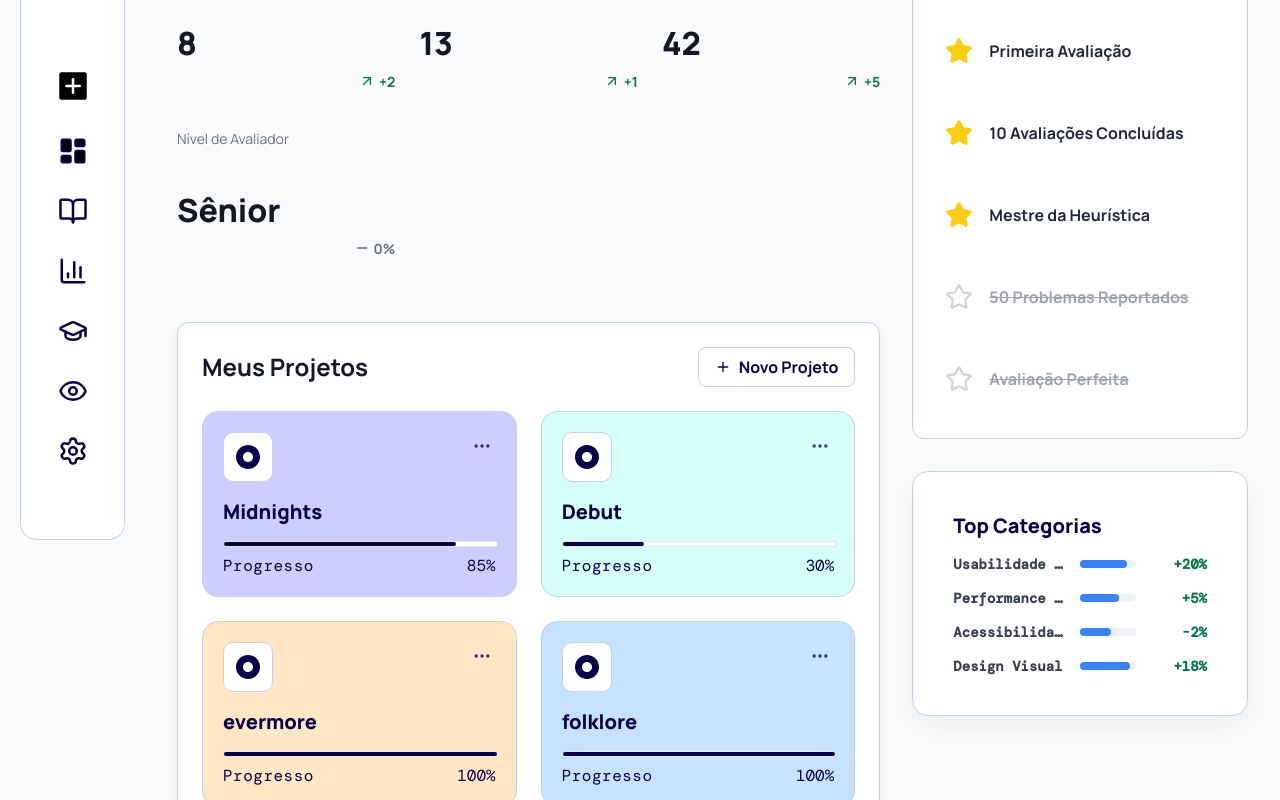
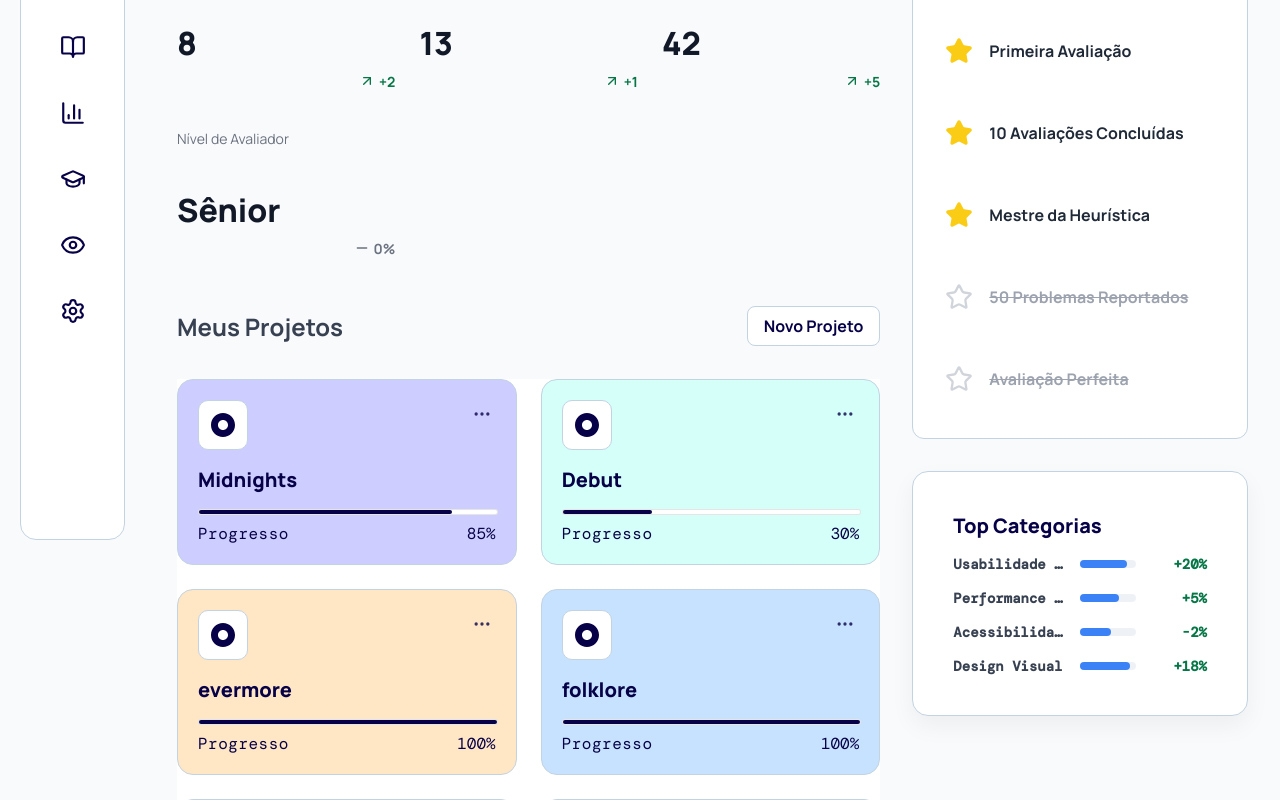
Before and after one commit to Avalista/frontend, a React (Vite) app: page /dashboard in a window 1280 px wide. Shown: the part 240-1040 px from the top of the page. Built offline with nearby package versions, Linux system fonts and the light colour scheme; sample sign-in values are in the browser's storage.

Commit message:
fix: dashboard

```diff
--- a/src/api/apiClient.ts
+++ b/src/api/apiClient.ts
@@ -1,6 +1,6 @@
 import axios from 'axios';
 
-const API_URL = 'http://54.161.59.227:3000/';
+const API_URL = 'http://3.90.1.163:3000';
 
 const apiClient = axios.create({
   baseURL: API_URL,
--- a/src/features/dashboard/DashboardLayout.css
+++ b/src/features/dashboard/DashboardLayout.css
@@ -8,3 +8,10 @@
   display: flex;
   background-color: #f9fafb;
 }
+
+@media (max-width: 768px) {
+  .main-content {
+    margin-left: 0;
+    padding: 1rem;
+  }
+}
--- a/src/features/dashboard/Sidebar.css
+++ b/src/features/dashboard/Sidebar.css
@@ -3,7 +3,6 @@
   height: calc(100vh - 40px);
   margin: 20px;
   border-radius: 16px;
-
   background-color: var(--color-white);
   border: 1px solid var(--color-border);
   display: flex;
@@ -23,6 +22,7 @@
 
 .sidebar-logo {
   flex-shrink: 0;
+  margin-bottom: 70px;
 }
 
 .sidebar-nav {
@@ -30,13 +30,12 @@
   flex-direction: column;
   align-items: center;
   gap: 30px;
-  margin-top: 210px;
 }
 
 .sidebar-logout {
   flex-shrink: 0;
+  width: 100%;
   margin-top: auto;
-  position:static;
 }
 
 .add-project-button,
@@ -50,6 +49,7 @@
   border: none;
   cursor: pointer;
   padding: 0;
+  width: 100%;
   transition: transform 0.2s ease-in-out;
 }
 
@@ -59,6 +59,14 @@
   transform: scale(1.15);
 }
 
+.logout-button:hover {
+  color: #ef4444;
+}
+
+.nav-item {
+  height: 42px;
+  border-radius: 10px;
+}
 
 .nav-icon {
   stroke-width: 2;
@@ -75,13 +83,33 @@
   height: 30px;
 }
 
-
 .filled {
-  fill: var(--color-primary);
+  fill: var(--brand-primary);
   stroke: var(--color-white);
   stroke-width: 1.5;
 }
 
 .nav-item.active .nav-icon {
-  fill: var(--color-primary);
+  fill: var(--brand-primary);
 }
+
+@media (max-width: 768px) {
+  .sidebar {
+    display: none;
+  }
+}
+
+@media (max-height: 700px), (max-width: 1440px) {
+  .sidebar-nav {
+    gap: 24px;
+  }
+
+  .sidebar-logo {
+    margin-bottom: 40px;
+  }
+
+  .icon-md {
+    width: 26px;
+    height: 26px;
+  }
+}
--- /dev/null
+++ b/src/hooks/useWindowSize.ts
@@ -0,0 +1,30 @@
+import { useState, useEffect } from 'react';
+
+interface WindowSize {
+  width: number | undefined;
+  height: number | undefined;
+}
+
+export function useWindowSize(): WindowSize {
+  const [windowSize, setWindowSize] = useState<WindowSize>({
+    width: undefined,
+    height: undefined,
+  });
+
+  useEffect(() => {
+    function handleResize() {
+      setWindowSize({
+        width: window.innerWidth,
+        height: window.innerHeight,
+      });
+    }
+
+    window.addEventListener('resize', handleResize);
+
+    handleResize();
+
+    return () => window.removeEventListener('resize', handleResize);
+  }, []);
+
+  return windowSize;
+}
--- a/src/pages/DashboardPage.css
+++ b/src/pages/DashboardPage.css
@@ -7,11 +7,41 @@
   color: #6b7280;
 }
 
+.dashboard-grid-layout {
+  display: grid;
+  grid-template-columns: 1fr;
+  gap: 2rem;
+  margin-top: 2rem;
+}
+
+@media (min-width: 1024px) {
+  .dashboard-grid-layout {
+    grid-template-columns: repeat(3, minmax(0, 1fr));
+  }
+}
+
+.main-column {
+  display: flex;
+  flex-direction: column;
+  gap: 2rem;
+}
+
+@media (min-width: 1024px) {
+  .main-column {
+    grid-column: span 2 / span 2;
+  }
+}
+
+.sidebar-column {
+  display: flex;
+  flex-direction: column;
+  gap: 2rem;
+}
+
 .metrics-grid {
   display: grid;
   grid-template-columns: repeat(auto-fit, minmax(200px, 1fr));
   gap: 1.5rem;
-  margin-bottom: 2rem;
 }
 
 .projects-section {
@@ -20,6 +50,8 @@
 
 .section-header {
   display: flex;
+  flex-wrap: wrap;
+  gap: 1rem;
   justify-content: space-between;
   align-items: center;
   margin-bottom: 1rem;
@@ -55,38 +87,8 @@
 .projects-grid {
   display: grid;
   grid-template-columns: repeat(auto-fit, minmax(250px, 1fr));
+  background-color: var(--color-white);
   gap: 1.5rem;
-}
-
-.dashboard-grid-layout {
-  display: grid;
-  grid-template-columns: 1fr;
-  gap: 2rem;
-  margin-top: 2rem;
-}
-
-@media (min-width: 1024px) {
-  .dashboard-grid-layout {
-    grid-template-columns: repeat(3, minmax(0, 1fr));
-  }
-}
-
-.main-column {
-  display: flex;
-  flex-direction: column;
-  gap: 2rem;
-}
-
-@media (min-width: 1024px) {
-  .main-column {
-    grid-column: span 2 / span 2;
-  }
-}
-
-.sidebar-column {
-  display: flex;
-  flex-direction: column;
-  gap: 2rem;
 }
 
 .achievements-card {
@@ -101,32 +103,3 @@
   flex-direction: column;
   gap: 0.75rem;
 }
-
-.projects-card {
-  background-color: var(--color-white);
-  border-radius: 12px;
-  padding: 1.5rem;
-  box-shadow: 0 4px 12px rgba(0, 0, 0, 0.08);
-  border: 1px solid var(--color-border);
-}
-
-.section-header {
-  display: flex;
-  justify-content: space-between;
-  align-items: center;
-  margin-bottom: 1.5rem;
-}
-
-.section-title {
-  font-family: var(--font-heading);
-  font-size: 1.5rem;
-  font-weight: 700;
-  color: var(--color-gray-900);
-  margin: 0;
-}
-
-.projects-grid {
-  display: grid;
-  grid-template-columns: repeat(auto-fill, minmax(250px, 1fr));
-  gap: 1.5rem;
-}
--- a/src/pages/DashboardPage.tsx
+++ b/src/pages/DashboardPage.tsx
@@ -1,6 +1,5 @@
 import { useState, useEffect } from 'react';
 import { Link } from 'react-router-dom';
-import { Plus } from 'lucide-react';
 import { DashboardLayout } from '../features/dashboard/DashboardLayout';
 import { Header } from '../features/dashboard/Header';
 import { MetricCard } from '../features/dashboard/MetricCard';
@@ -8,20 +7,37 @@ import { ProjectCard } from '../features/dashboard/ProjectCard';
 import { AchievementItem } from '../features/dashboard/AchievementItem';
 import { CategoryTable } from '../features/dashboard/CategoryTable';
 import { mockUser, mockMetrics, mockProjects, mockAchievements, mockCategories } from '../mocks/dashboard.mocks';
+import { useWindowSize } from '../hooks/useWindowSize';
 import './DashboardPage.css';
 
 export function DashboardPage() {
   const [loading, setLoading] = useState(true);
+  const { width } = useWindowSize();
 
   useEffect(() => {
     const timer = setTimeout(() => setLoading(false), 1200);
     return () => clearTimeout(timer);
   }, []);
 
+  const getVisibleProjectsCount = () => {
+    if (width === undefined) {
+      return 8;
+    }
+    if (width > 1440) {
+      return 8;
+    }
+    if (width > 1024) {
+      return 6;
+    }
+    return 4;
+  };
+
+  const visibleProjects = mockProjects.slice(0, getVisibleProjectsCount());
+
   if (loading) {
     return (
       <DashboardLayout>
-        <div className="loading-state"> Iniciando modo Avalista...</div>
+        <div className="loading-state">Carregando Dashboard...</div>
       </DashboardLayout>
     );
   }
@@ -35,20 +51,16 @@ export function DashboardPage() {
         <div className="main-column">
           <div className="metrics-grid">
             {mockMetrics.map((metric, index) => (
-              <MetricCard key={index} title={metric.title} value={metric.value} change={metric.change} isPositive={metric.isPositive} />
+              <MetricCard key={index} {...metric} />
             ))}
           </div>
-
-          <div className="projects-card">
+          <div className="projects-section">
             <div className="section-header">
               <h2 className="section-title">Meus Projetos</h2>
-              <Link to="/projects/create" className="section-action-button">
-                <Plus size={16} />
-                Novo Projeto
-              </Link>
+              <Link to="/projects/create" className="section-action-button">Novo Projeto</Link>
             </div>
             <div className="projects-grid">
-              {mockProjects.map(project => (
+              {visibleProjects.map(project => (
                 <ProjectCard
                   key={project.id}
                   name={project.name}
```
